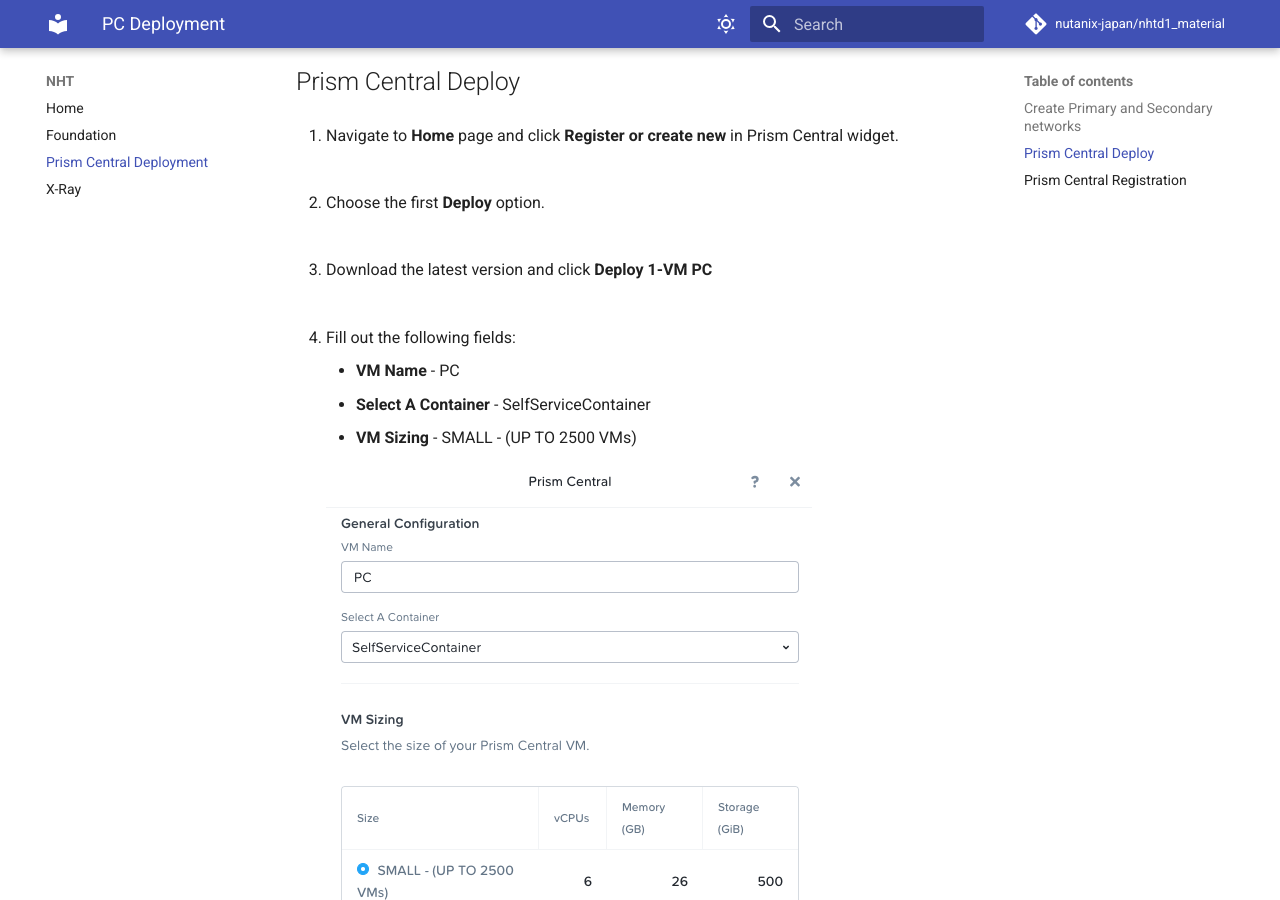
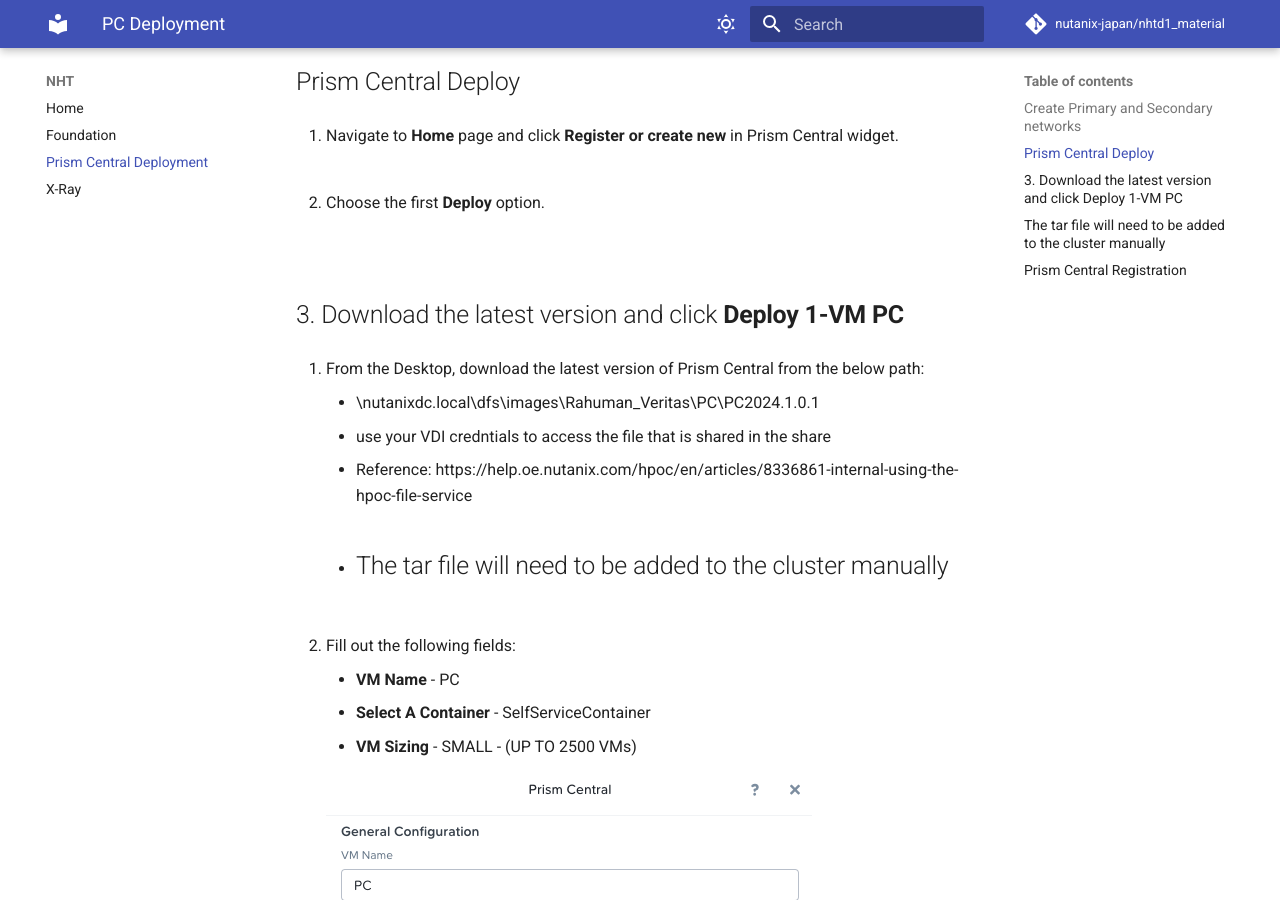
Before and after one commit to rahuman23/foundation-DSTA-NHT, an MkDocs documentation site: the page built from docs/pcdeploy/pcdeploy.md, in a window 1280 px wide and 900 px high, scrolled down 1333 px. Built offline with MkDocs 1.6.1 and Material for MkDocs 9.7.7, drawn with Linux system fonts in a browser that asks for light colours; comment, search, counter and statistics services are not loaded; some of the changed text lies outside the part shown.

Commit message:
master commit with anc
master commit with anc

```diff
--- a/docs/pcdeploy/pcdeploy.md
+++ b/docs/pcdeploy/pcdeploy.md
@@ -58,8 +58,13 @@
 
     ![](images/2.png)
 
-3.  Download the latest version and click **Deploy 1-VM PC**
-
+##3.  Download the latest version and click **Deploy 1-VM PC**
+3. From the Desktop, download the latest version of Prism Central from the below path:
+    -  \\nutanixdc.local\dfs\images\Rahuman_Veritas\PC\PC2024.1.0.1
+      - use your VDI credntials to access the file that is shared in the share
+      - Reference: https://help.oe.nutanix.com/hpoc/en/articles/8336861-internal-using-the-hpoc-file-service
+    - The tar file will need to be added to the cluster manually
+    -
     ![](images/3.png)
 
 4.  Fill out the following fields:
@@ -132,5 +137,19 @@
 
 You have successully registered Prism Element to be managed your Prism Central.
 
+6.  One you have completely registered, you can go into you Prism Central Management, enable Network Controller. This will enable VPC service for all cluster.
+
+    ![](images/12.jpeg)
+
+7.  This will enable the necessary services and complete the proccess.
+
+    ![](images/13.jpeg)
+
+    ![](images/14.jpeg)
+
+8.  You will see the service that has been enabled in the and completed in the cluster.
+
+    ![](images/15.jpeg)
+
 !!!note
        Once the Prism Element registration is complete, several management features on Prism Element will be **Read-Only** mode but fully available in Prism Central.
```
Also changed, not shown: docs/pcdeploy/images/10.jpeg (added), docs/pcdeploy/images/11.jpeg (added), docs/pcdeploy/images/12.jpeg (added), docs/pcdeploy/images/13.jpeg (added), docs/pcdeploy/images/14.jpeg (added), docs/pcdeploy/images/15.jpeg (added), docs/pcdeploy/images/16.jpeg (added), 2 other files.
